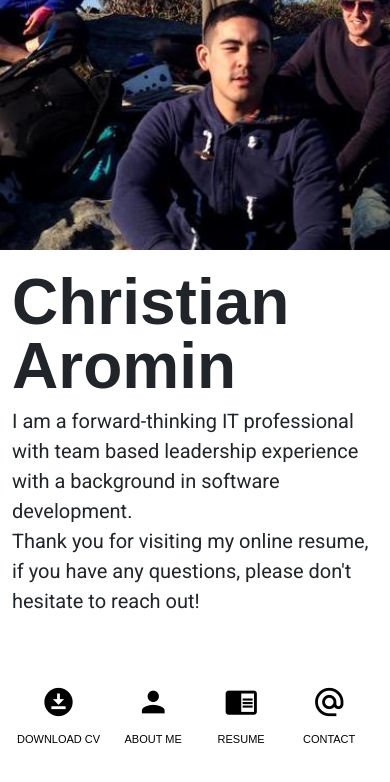
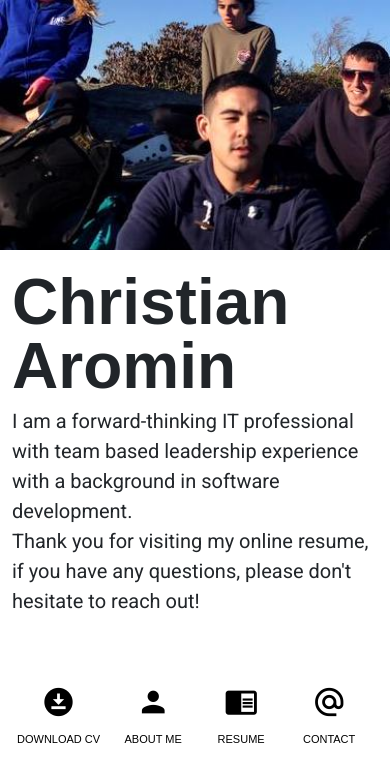
Before and after one commit to Caromin/CarominResume, an Angular app: page / in a window 390 px wide. Shown: the top 782 px of the page. Built offline with nearby package versions, Linux system fonts and the light colour scheme.

Commit message:
banner tweak

```diff
--- a/src/styles.scss
+++ b/src/styles.scss
@@ -62,6 +62,7 @@ body { margin: 0; font-family: 'Poppins', sans-serif }
         .modalBanner {
             min-height: 250px;
             max-height: 250px;
+            background-position: top;
         }
 
         .modalFooter {
```
